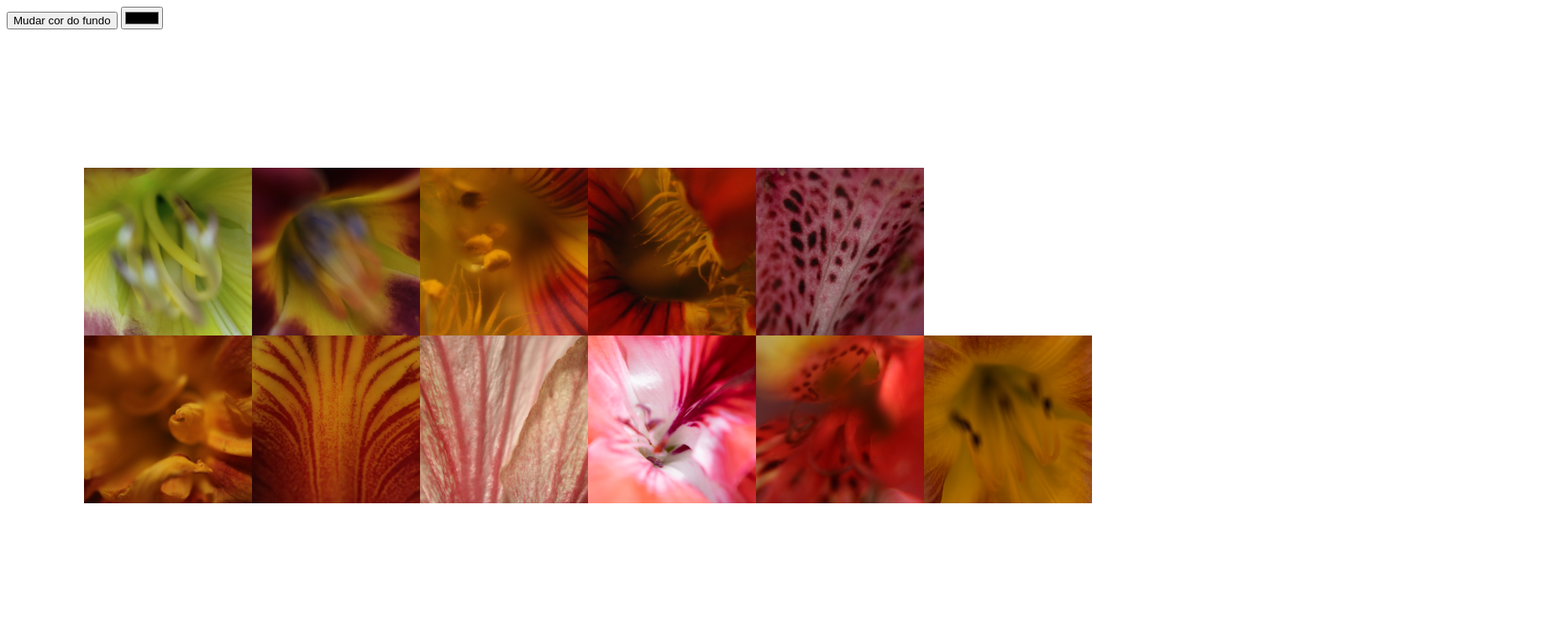
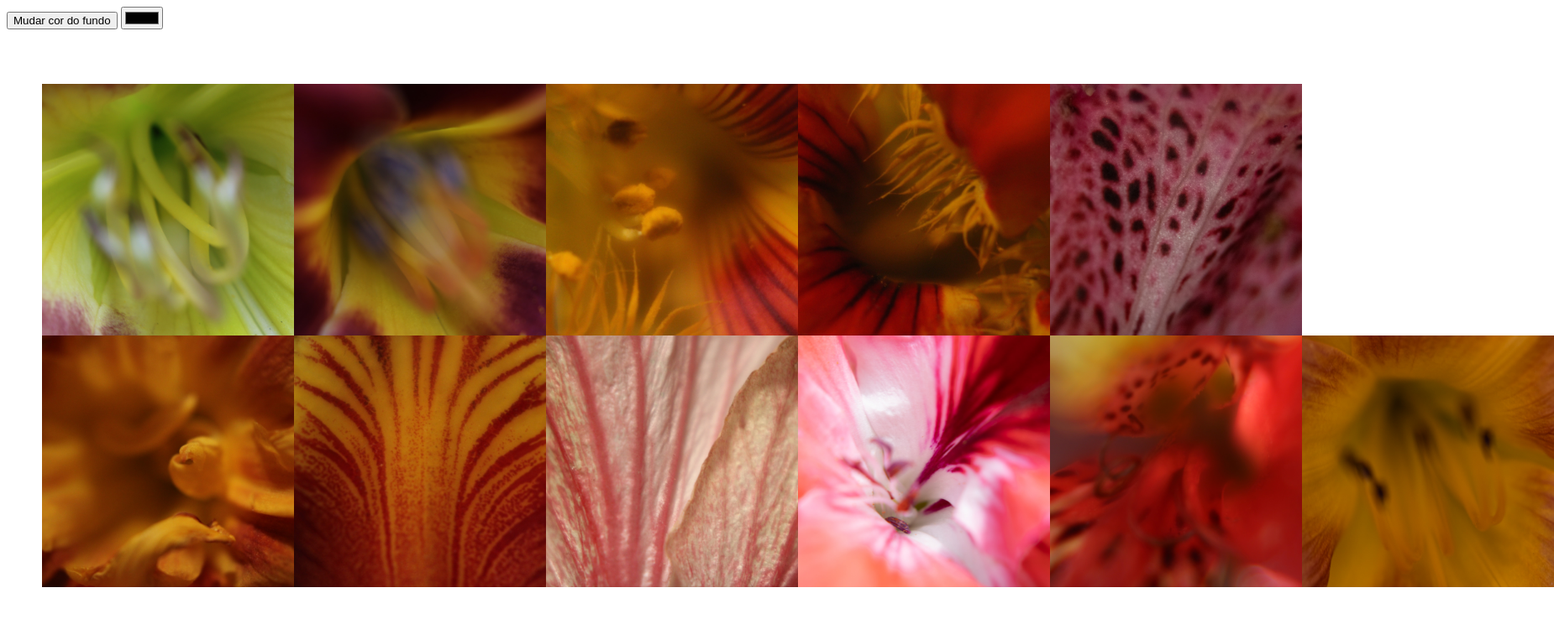
Before and after one commit to marianafcorreia/VIRIDISVITAE-1, a plain HTML site: page VIRIDIS VITAE.html in a window 1280 px wide. Shown: the whole page at 84% size, 1850 px wide, since content can reach past the window. Drawn offline with Linux system fonts and the light colour scheme; files whose address does not match are found by name.

Commit message:
Update VIRIDIS VITAE.html

```diff
--- a/VIRIDIS VITAE.html
+++ b/VIRIDIS VITAE.html
@@ -12,17 +12,17 @@
   <button onclick="changeBackgroundColor()">Mudar cor do fundo</button>
   <input type="color" id="colorPicker" onchange="applyBackgroundColor()">
 
-  <img id="image1" class="draggable" src="Image1.jpg" alt="Draggable Image 1" style="top: 200px; left: 100px; width: 200px; height: 200px;" onclick="bringToFront(this)">
-  <img id="image2" class="draggable" src="Image2.jpg" alt="Draggable Image 2" style="top: 200px; left: 300px; width: 200px; height: 200px;" onclick="bringToFront(this)">
-  <img id="image3" class="draggable" src="Image3.jpg" alt="Draggable Image 3" style="top: 200px; left: 500px; width: 200px; height: 200px;" onclick="bringToFront(this)">
-  <img id="image4" class="draggable" src="Image4.jpg" alt="Draggable Image 4" style="top: 200px; left: 700px; width: 200px; height: 200px;" onclick="bringToFront(this)">
-  <img id="image5" class="draggable" src="Image5.jpg" alt="Draggable Image 5" style="top: 200px; left: 900px; width: 200px; height: 200px;" onclick="bringToFront(this)">
-  <img id="image6" class="draggable" src="Image6.jpg" alt="Draggable Image 6" style="top: 400px; left: 100px; width: 200px; height: 200px;" onclick="bringToFront(this)">
-  <img id="image7" class="draggable" src="Image7.jpg" alt="Draggable Image 7" style="top: 400px; left: 300px; width: 200px; height: 200px;" onclick="bringToFront(this)">
-  <img id="image8" class="draggable" src="Image8.jpg" alt="Draggable Image 8" style="top: 400px; left: 500px; width: 200px; height: 200px;" onclick="bringToFront(this)">
-  <img id="image9" class="draggable" src="Image9.jpg" alt="Draggable Image 9" style="top: 400px; left: 700px; width: 200px; height: 200px;" onclick="bringToFront(this)">
-  <img id="image10" class="draggable" src="Image10.jpg" alt="Draggable Image 10" style="top: 400px; left: 900px; width: 200px; height: 200px;" onclick="bringToFront(this)">
-  <img id="image11" class="draggable" src="Image11.jpg" alt="Draggable Image 11" style="top: 400px; left: 1100px; width: 200px; height: 200px;" onclick="bringToFront(this)">
+  <img id="image1" class="draggable" src="C:\Users\PC\Desktop\Nova pasta\Image1.jpg" alt="Draggable Image 1" style="top: 100px; left: 50px; width: 300px; height: 300px;" onclick="bringToFront(this)">
+  <img id="image2" class="draggable" src="C:\Users\PC\Desktop\Nova pasta\Image2.jpg" alt="Draggable Image 2" style="top: 100px; left: 350px; width: 300px; height: 300px;" onclick="bringToFront(this)">
+  <img id="image3" class="draggable" src="C:\Users\PC\Desktop\Nova pasta\Image3.jpg" alt="Draggable Image 3" style="top: 100px; left: 650px; width: 300px; height: 300px;" onclick="bringToFront(this)">
+  <img id="image4" class="draggable" src="C:\Users\PC\Desktop\Nova pasta\Image4.jpg" alt="Draggable Image 4" style="top: 100px; left: 950px; width: 300px; height: 300px;" onclick="bringToFront(this)">
+  <img id="image5" class="draggable" src="C:\Users\PC\Desktop\Nova pasta\Image5.jpg" alt="Draggable Image 5" style="top: 100px; left: 1250px; width: 300px; height: 300px;" onclick="bringToFront(this)">
+  <img id="image6" class="draggable" src="C:\Users\PC\Desktop\Nova pasta\Image6.jpg" alt="Draggable Image 6" style="top: 400px; left: 50px; width: 300px; height: 300px;" onclick="bringToFront(this)">
+  <img id="image7" class="draggable" src="C:\Users\PC\Desktop\Nova pasta\Image7.jpg" alt="Draggable Image 7" style="top: 400px; left: 350px; width: 300px; height: 300px;" onclick="bringToFront(this)">
+  <img id="image8" class="draggable" src="C:\Users\PC\Desktop\Nova pasta\Image8.jpg" alt="Draggable Image 8" style="top: 400px; left: 650px; width: 300px; height: 300px;" onclick="bringToFront(this)">
+  <img id="image9" class="draggable" src="C:\Users\PC\Desktop\Nova pasta\Image9.jpg" alt="Draggable Image 9" style="top: 400px; left: 950px; width: 300px; height: 300px;" onclick="bringToFront(this)">
+  <img id="image10" class="draggable" src="C:\Users\PC\Desktop\Nova pasta\Image10.jpg" alt="Draggable Image 10" style="top: 400px; left: 1250px; width: 300px; height: 300px;" onclick="bringToFront(this)">
+  <img id="image11" class="draggable" src="C:\Users\PC\Desktop\Nova pasta\Image11.jpg" alt="Draggable Image 11" style="top: 400px; left: 1550px; width: 300px; height: 300px;" onclick="bringToFront(this)">
 
   <script>
     // Function to handle dragging and bringing to front
```
